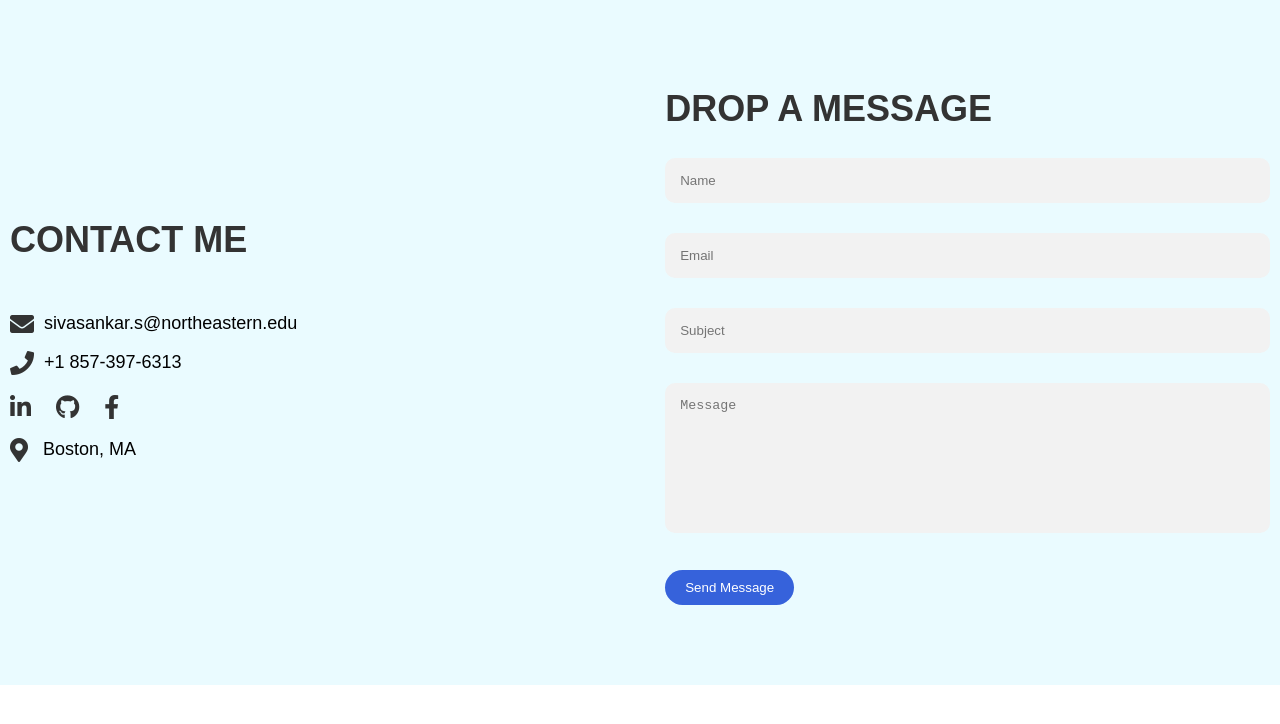
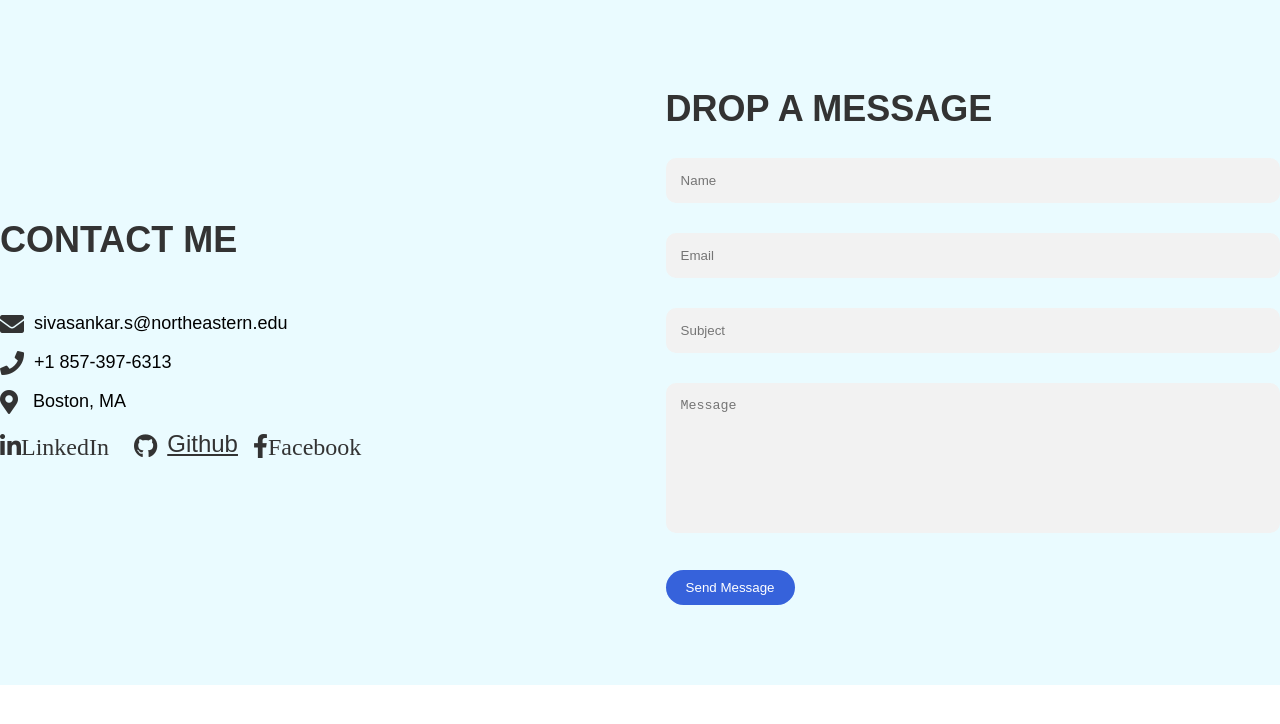
Before and after one commit to SruthiSivasankar/SruthiSivasankar.github.io, a plain HTML site: page contact.html in a window 1280 px wide. Drawn offline with Linux system fonts and the light colour scheme.

Commit message:
Update contact.html

```diff
--- a/contact.html
+++ b/contact.html
@@ -20,15 +20,15 @@
                 <ul>
                   <li><i class="fas fa-envelope"></i>sivasankar.s@northeastern.edu</li>
                   <li><i class="fas fa-phone"></i>+1 857-397-6313</li>
+                  <li><i class="fas fa-map-marker-alt"></i> Boston, MA </li>
                   <li>
                     <div class="social-icons">
 <!--                       <a href="#"><i class="fab fa-twitter"></i></a> -->
-                      <a href="https://www.linkedin.com/in/sruthi-sivasankar"><i class="fab fa-linkedin-in"></i></a>
-                      <a href="https://github.com/SruthiSivasankar"><i class="fab fa-github"></i></a>
-                      <a href="https://www.facebook.com/share/EmX8JJtTBx4BHgoS/?mibextid=LQQJ4d"><i class="fab fa-facebook-f"></i></a>
+                      <a href="https://www.linkedin.com/in/sruthi-sivasankar"><i class="fab fa-linkedin-in">LinkedIn</i></a>
+                      <a href="https://github.com/SruthiSivasankar"><i class="fab fa-github"></i>Github</a>
+                      <a href="https://www.facebook.com/share/EmX8JJtTBx4BHgoS/?mibextid=LQQJ4d"><i class="fab fa-facebook-f">Facebook</i></a>
                     </div>
                   </li>
-                  <li><i class="fas fa-map-marker-alt"></i> Boston, MA </li>
                 </ul>
               </div>
             </div>
```
